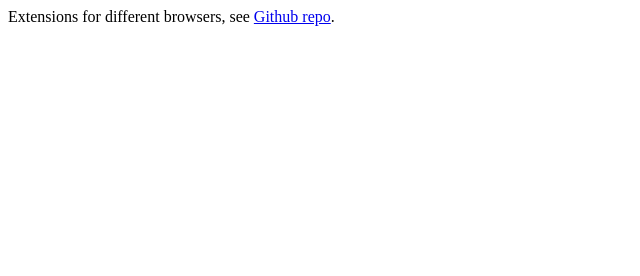
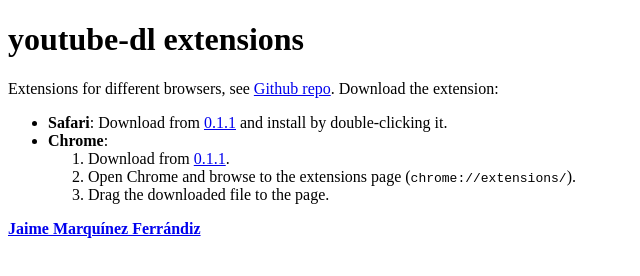
Before and after one commit to moreati/youtube-dl_extensions, a plain HTML site: page index.html in a window 1280 px wide. Shown: the whole page, without its empty margins (0-640 px from the left). Drawn offline with Linux system fonts and the light colour scheme.

Commit message:
Add installing instructions

```diff
--- a/index.html
+++ b/index.html
@@ -5,7 +5,23 @@
 		<title>youtube-dl extensions</title>
 	</head>
 	<body>
+		<h1>youtube-dl extensions</h1>
 		Extensions for different browsers, see
 		<a href="https://github.com/jaimeMF/youtube-dl_extensions">Github repo</a>.
+		Download the extension:
+		<ul>
+			<li><b>Safari</b>:
+				Download from <a href="http://jaimemf.github.com/youtube-dl_extensions/builds/youtube-dl-0.1.1.safariextz">0.1.1</a>
+				and install by double-clicking it.
+			</li>
+			<li><b>Chrome</b>:
+				<ol>
+					<li>Download from <a href="http://jaimemf.github.com/youtube-dl_extensions/builds/youtube-dl-0.1.1.crx">0.1.1</a>.</li>
+					<li>Open Chrome and browse to the extensions page (<code>chrome://extensions/</code>).</li>
+					<li>Drag the downloaded file to the page.</li>
+				</ol>
+			</li>
+		</ul>
+		<b><a href="https://github.com/jaimeMF">Jaime Marquínez Ferrándiz</a></b>
 	</body>
 </html>
```
